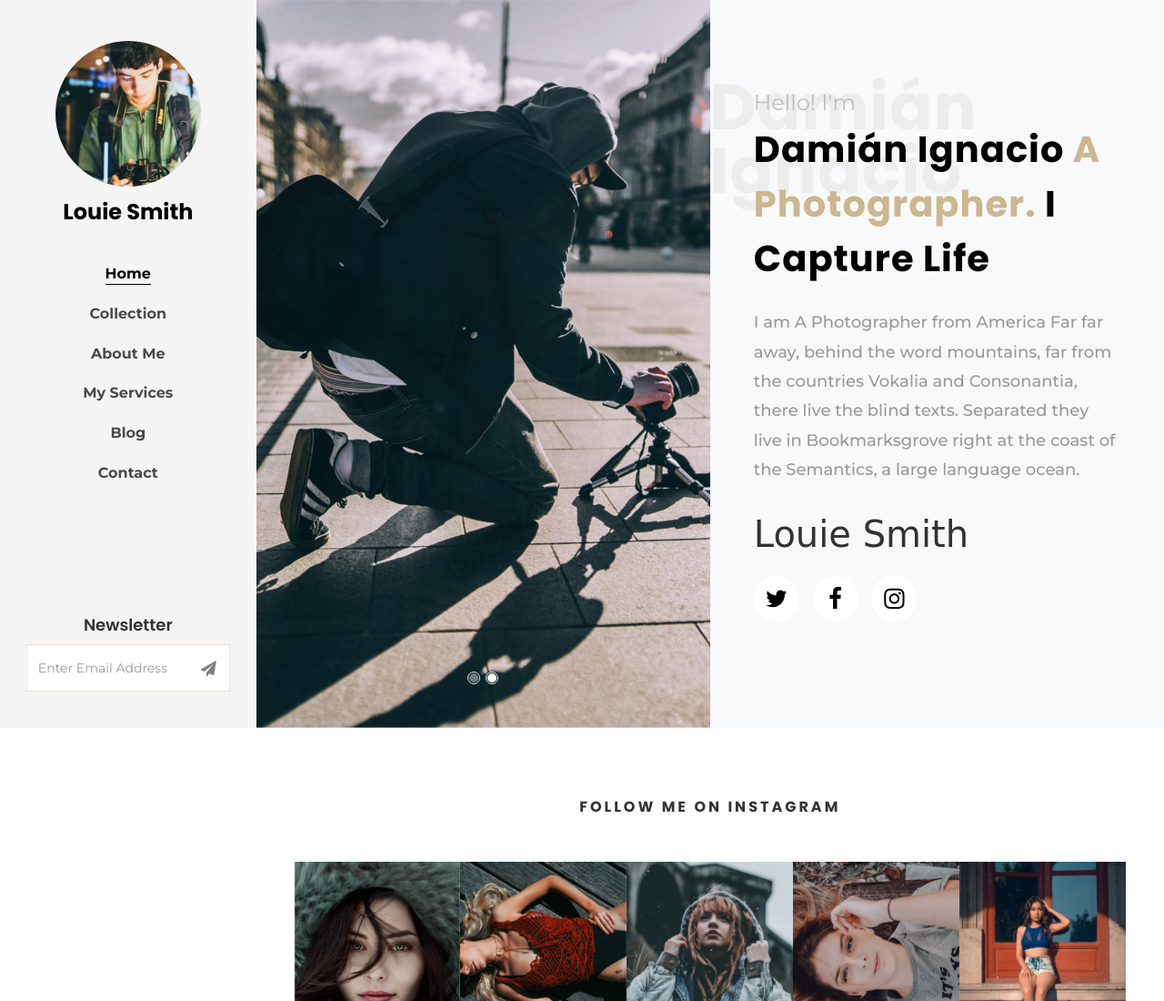
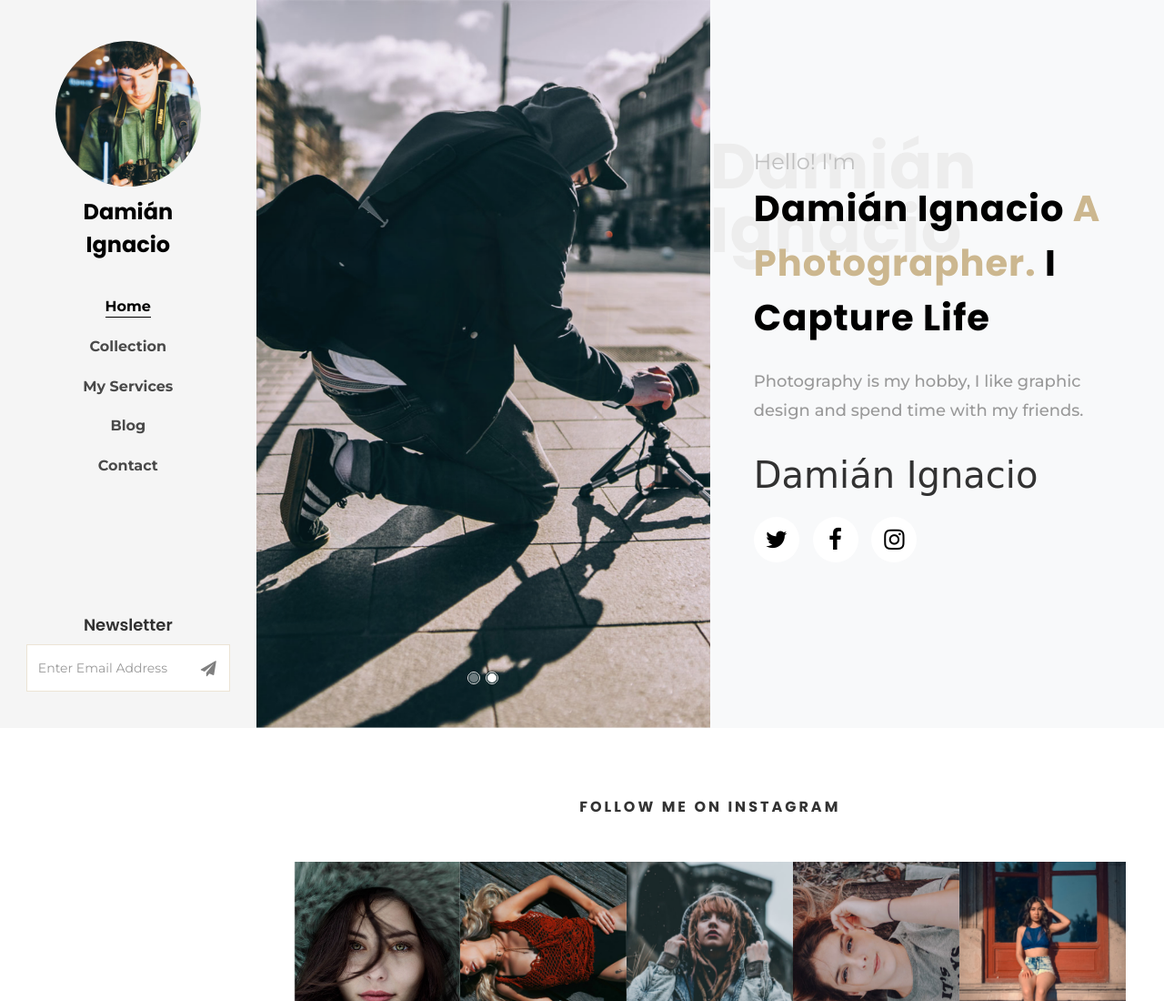
Before and after one commit to ignacio16/Photos, a plain HTML site: page index.html in a window 1280 px wide. Shown: the top 1100 px of the page at 91% size. Drawn offline with Linux system fonts and the light colour scheme; some packages are replaced by stand-ins of ours; no server answers; files whose address does not match are found by name; a web font is replaced by a local one.

Commit message:
Update index.html

```diff
--- a/index.html
+++ b/index.html
@@ -1,7 +1,7 @@
 <!DOCTYPE html>
 <html lang="en">
   <head>
-    <title>Louie - Free Bootstrap 4 Template by Damián Ignacio</title>
+    <title>Ignacio Photos</title>
     <meta charset="utf-8">
     <meta name="viewport" content="width=device-width, initial-scale=1, shrink-to-fit=no">
 
@@ -33,12 +33,11 @@
 	<div id="colorlib-page">
 		<a href="#" class="js-colorlib-nav-toggle colorlib-nav-toggle"><i></i></a>
 		<aside id="colorlib-aside" role="complementary" class="js-fullheight text-center">
-			<h1 id="colorlib-logo"><a href="index.html"><span class="img" style="background-image: url(images/author.jpg);"></span>Louie Smith</a></h1>
+			<h1 id="colorlib-logo"><a href="index.html"><span class="img" style="background-image: url(images/author.jpg);"></span>Damián Ignacio</a></h1>
 			<nav id="colorlib-main-menu" role="navigation">
 				<ul>
 					<li class="colorlib-active"><a href="index.html">Home</a></li>
 					<li><a href="collection.html">Collection</a></li>
-					<li><a href="about.html">About Me</a></li>
 					<li><a href="services.html">My Services</a></li>
 					<li><a href="blog.html">Blog</a></li>
 					<li><a href="contact.html">Contact</a></li>
@@ -76,8 +75,8 @@
 								<span class="subheading">Hello! I'm</span>
 								<h1 class="big-letter">Damián Ignacio</h1>
 								<h1 class="mb-4"><span>Damián Ignacio</span> A Photographer. <span>I Capture Life</span></h1>
-								<p class="mb-4">I am A Photographer from America Far far away, behind the word mountains, far from the countries Vokalia and Consonantia, there live the blind texts. Separated they live in Bookmarksgrove right at the coast of the Semantics, a large language ocean.</p>
-								<h3 class="signature h1">Louie Smith</h3>
+								<p class="mb-4">Photography is my hobby, I like graphic design and spend time with my friends.</p>
+								<h3 class="signature h1">Damián Ignacio</h3>
 								<ul class="ftco-social mt-3">
 		              <li class="ftco-animate"><a href="#"><span class="icon-twitter"></span></a></li>
 		              <li class="ftco-animate"><a href="#"><span class="icon-facebook"></span></a></li>
```
